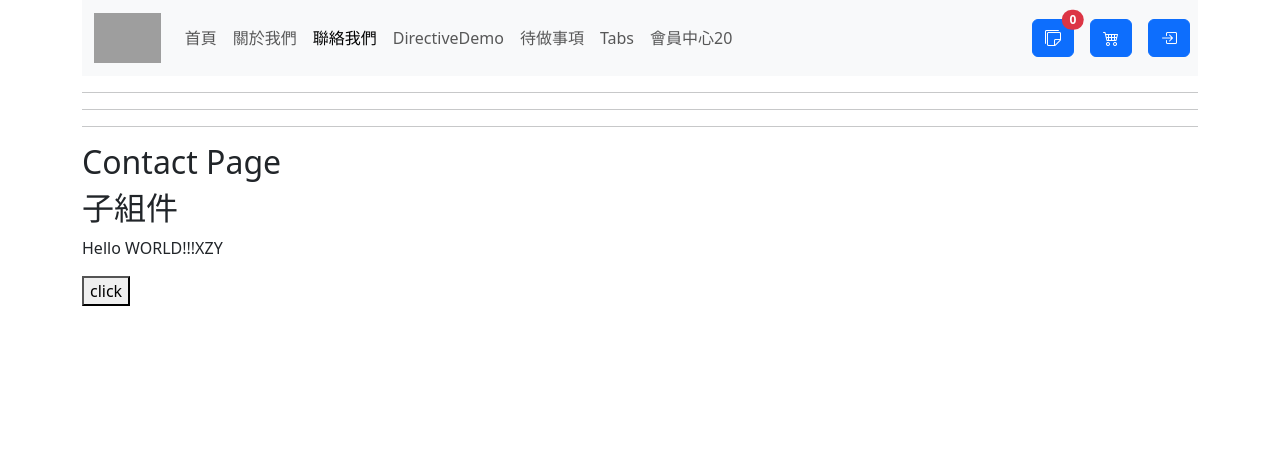
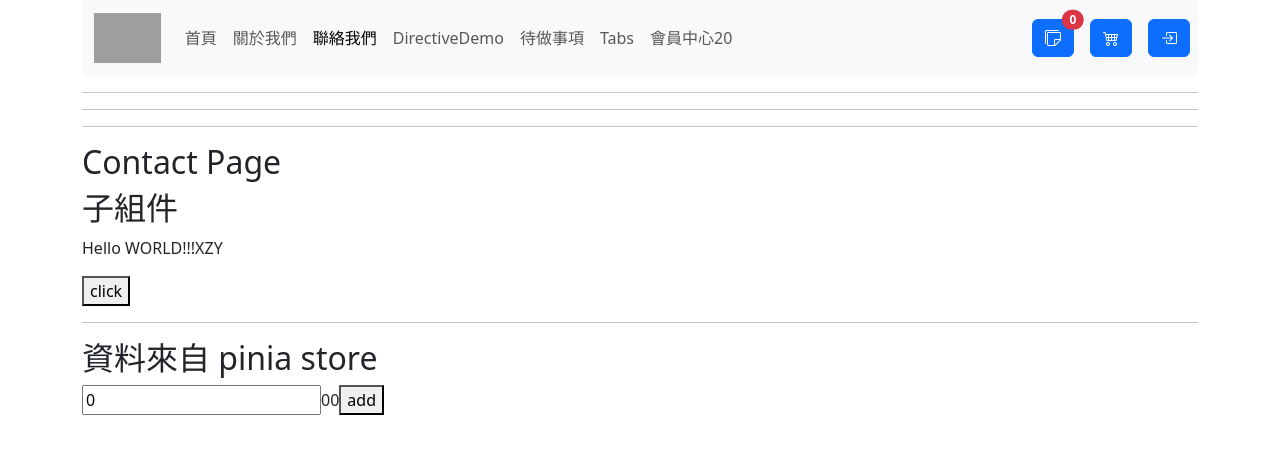
Before and after one commit to jayhong329/VueFromHome, a Vue app: page /contact in a window 1280 px wide. Shown: the top 454 px of the page. Built offline with nearby package versions, Linux system fonts and the light colour scheme; grey boxes are pictures that could not be loaded.

Commit message:
pinia複習

```diff
--- a/package.json
+++ b/package.json
@@ -11,6 +11,7 @@
   "dependencies": {
     "bootstrap": "^5.3.3",
     "bootstrap-icons": "^1.11.3",
+    "pinia": "^2.2.4",
     "vue": "^3.4.29",
     "vue-router": "^4.4.5"
   },
--- a/src/main.js
+++ b/src/main.js
@@ -1,5 +1,8 @@
 import { createApp } from 'vue'
+import { createPinia } from 'pinia'
 import App from './App.vue'
 import router from './router'
 
-createApp(App).use(router).mount('#app')
+const pinia = createPinia()
+
+createApp(App).use(pinia).use(router).mount('#app')
--- /dev/null
+++ b/src/stores/counter.js
@@ -0,0 +1,10 @@
+import { defineStore } from "pinia";
+import { ref, computed } from "vue";
+
+export const useCounterStore = defineStore("counter", ()=>{
+    const count = ref(0)
+    const doubleCount = computed(() => count.value * 2)
+    const add = () => count.value++
+
+    return{count, doubleCount, add}
+})
--- a/src/views/ContactView.vue
+++ b/src/views/ContactView.vue
@@ -1,6 +1,10 @@
 <script setup>
 import ChildComponent from '@/components/ChildComponent.vue';
+import { useCounterStore } from '@/stores/counter';
 import { ref } from 'vue';
+
+    const storeCounter = useCounterStore()
+
     const abcd = ref("XZY")
     const parentData = ref("")
 
@@ -18,6 +22,12 @@ import { ref } from 'vue';
         message title 是自訂的屬性名稱  用來傳遞資料到子組件
         myEvent 是自訂的事件名稱   目前不知道何時會觸發此事件 -->
         <ChildComponent message="Hello WORLD!!!" :title="abcd" @myEvent="myHandler"></ChildComponent>
+        <hr>
+        <h2>資料來自 pinia store</h2>
+        <input type="number" v-model="storeCounter.count">
+        <span>{{ storeCounter.count }}</span>
+        <span>{{ storeCounter.doubleCount }}</span>
+        <button @click="storeCounter.add">add</button>
     </div>
 </template>
 
```
Also changed, not shown: 1 other file (tests, documents, lock files or other folders).
